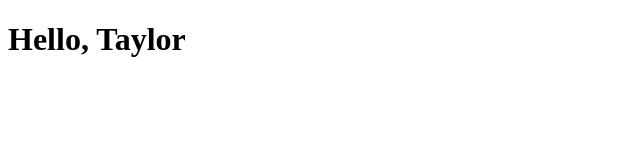
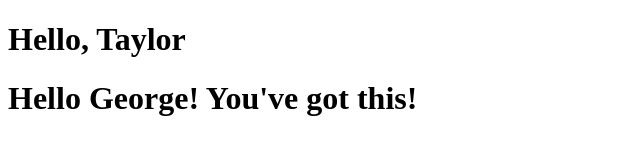
Before and after one commit to CTHall05/git-version-control-practise, a plain HTML site: page index.html in a window 1280 px wide. Shown: the whole page, without its empty margins (0-640 px from the left). Drawn offline with Linux system fonts and the light colour scheme.

Commit message:
Taylor commit hello George!

```diff
--- a/index.html
+++ b/index.html
@@ -8,5 +8,6 @@
   </head>
   <body>
     <h1>Hello, Taylor</h1>
+    <h1>Hello George! You've got this!</h1>
   </body>
 </html>
```
